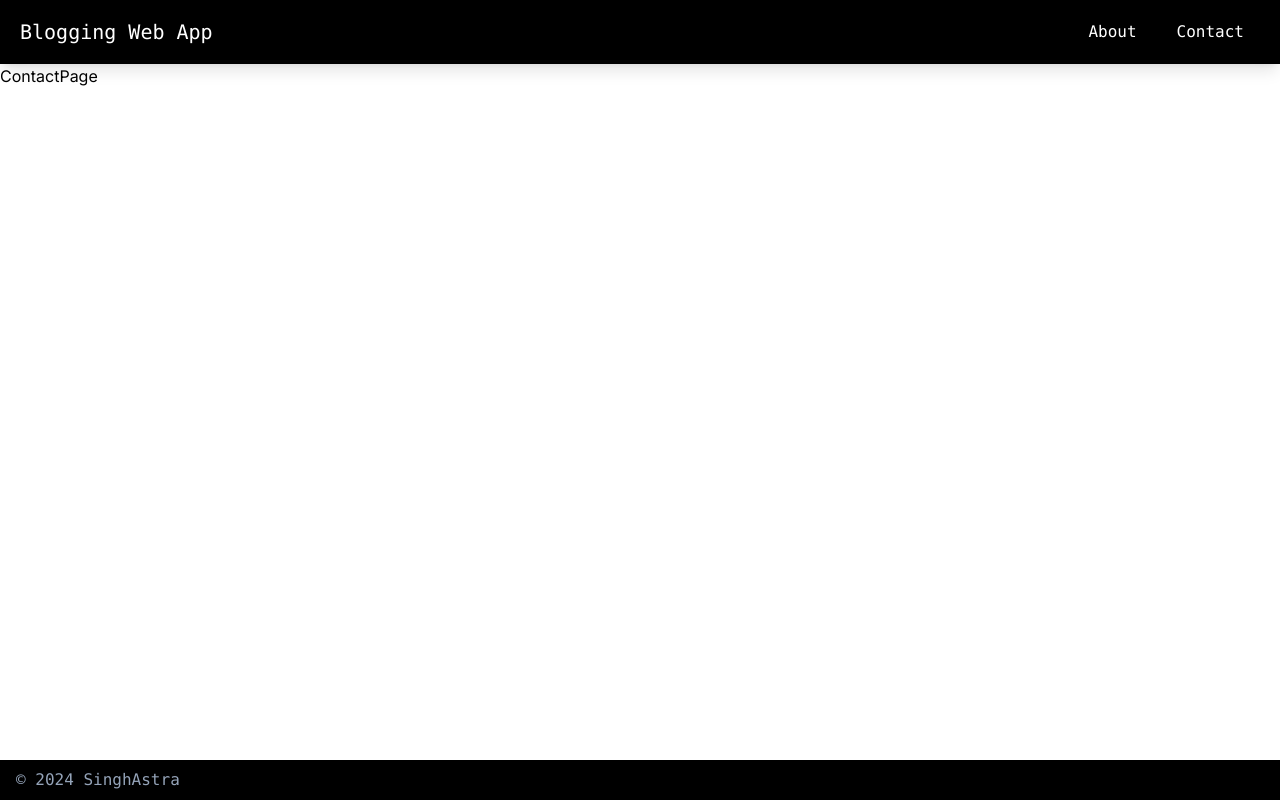
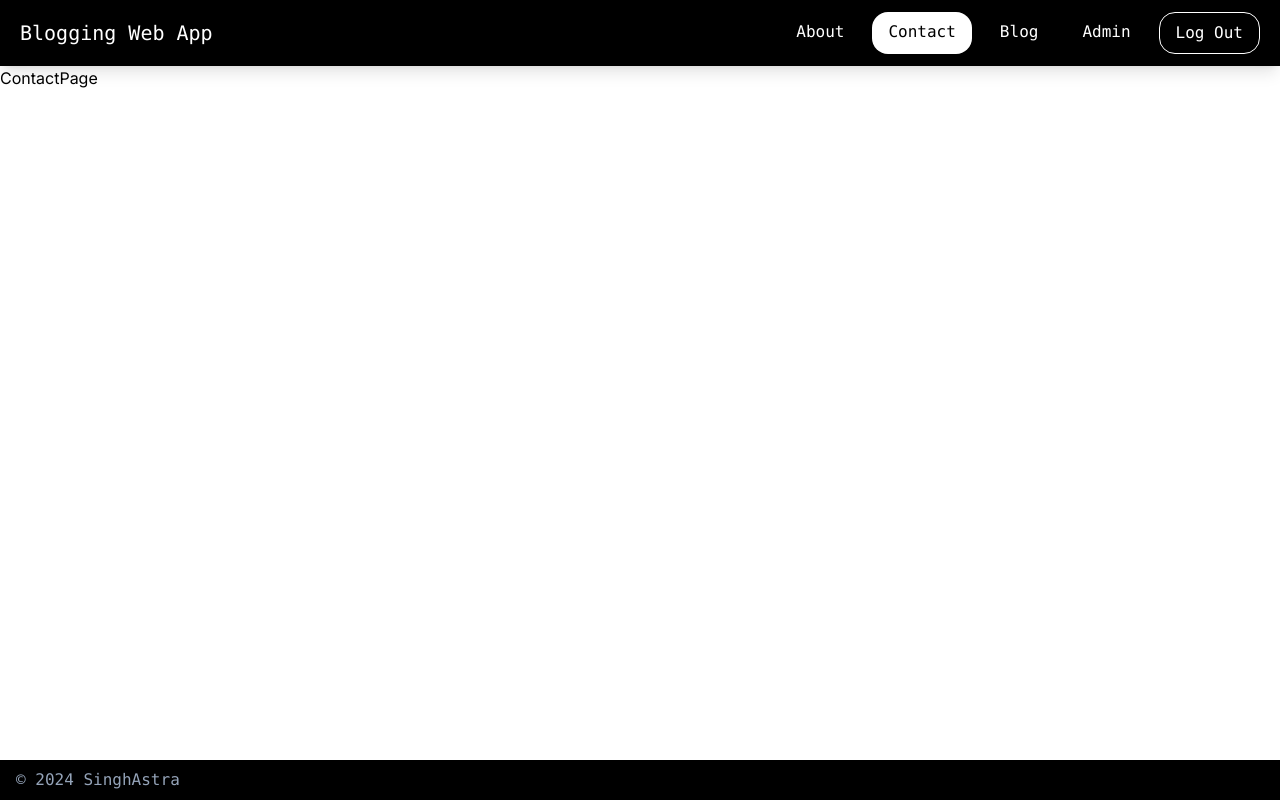
Before and after one commit to SinghAstra/Blogging-WebApp, a Next.js app: page /contact in a window 1280 px wide. Built offline with nearby package versions, Linux system fonts and the light colour scheme.

Commit message:
Added Navbar

```diff
--- /dev/null
+++ b/src/components/Navbar/NavLink.js
@@ -0,0 +1,16 @@
+"use client";
+import Link from "next/link";
+import React from "react";
+
+const NavLink = ({ href, text, currentPath }) => (
+  <Link
+    href={href}
+    className={`py-2 px-4 rounded-2xl ${
+      currentPath === href ? "bg-white text-black" : "text-white"
+    }`}
+  >
+    {text}
+  </Link>
+);
+
+export default NavLink;
--- a/src/components/Navbar/Navbar.js
+++ b/src/components/Navbar/Navbar.js
@@ -1,27 +1,32 @@
+"use client";
 import Link from "next/link";
 import React from "react";
+import { usePathname } from "next/navigation";
+import NavLink from "./NavLink";
 
 const Navbar = () => {
+  const pathname = usePathname();
+  const isAuthenticated = true;
+  const isAdmin = true;
   return (
-    <div className="flex justify-between bg-black text-white font-mono items-center py-3 px-5 shadow-lg">
+    <div
+      className={`flex justify-between font-mono items-center py-3 px-5 shadow-lg bg-black text-white`}
+    >
       <div>
         <h1 className="text-xl">
           <Link href={"/"}>Blogging Web App</Link>
         </h1>
       </div>
-      <div className="flex gap-2">
-        <Link
-          href={"/about"}
-          className="py-2 px-4 rounded-2xl hover:bg-white hover:text-black"
-        >
-          About
-        </Link>
-        <Link
-          href={"/contact"}
-          className="py-2 px-4 rounded-2xl hover:bg-white hover:text-black"
-        >
-          Contact
-        </Link>
+      <div className="flex gap-3">
+        <NavLink href={"/about"} text="About" currentPath={pathname} />
+        <NavLink href={"/contact"} text="Contact" currentPath={pathname} />
+        <NavLink href={"/blog"} text="Blog" currentPath={pathname} />
+        {isAdmin && (
+          <NavLink href={"/admin"} text="Admin" currentPath={pathname} />
+        )}
+        <button className="bg-black rounded-2xl py-2 px-4 border bottom-2 border-white hover:bg-white hover:text-black">
+          {isAuthenticated ? "Log Out" : "Log In"}
+        </button>
       </div>
     </div>
   );
```
